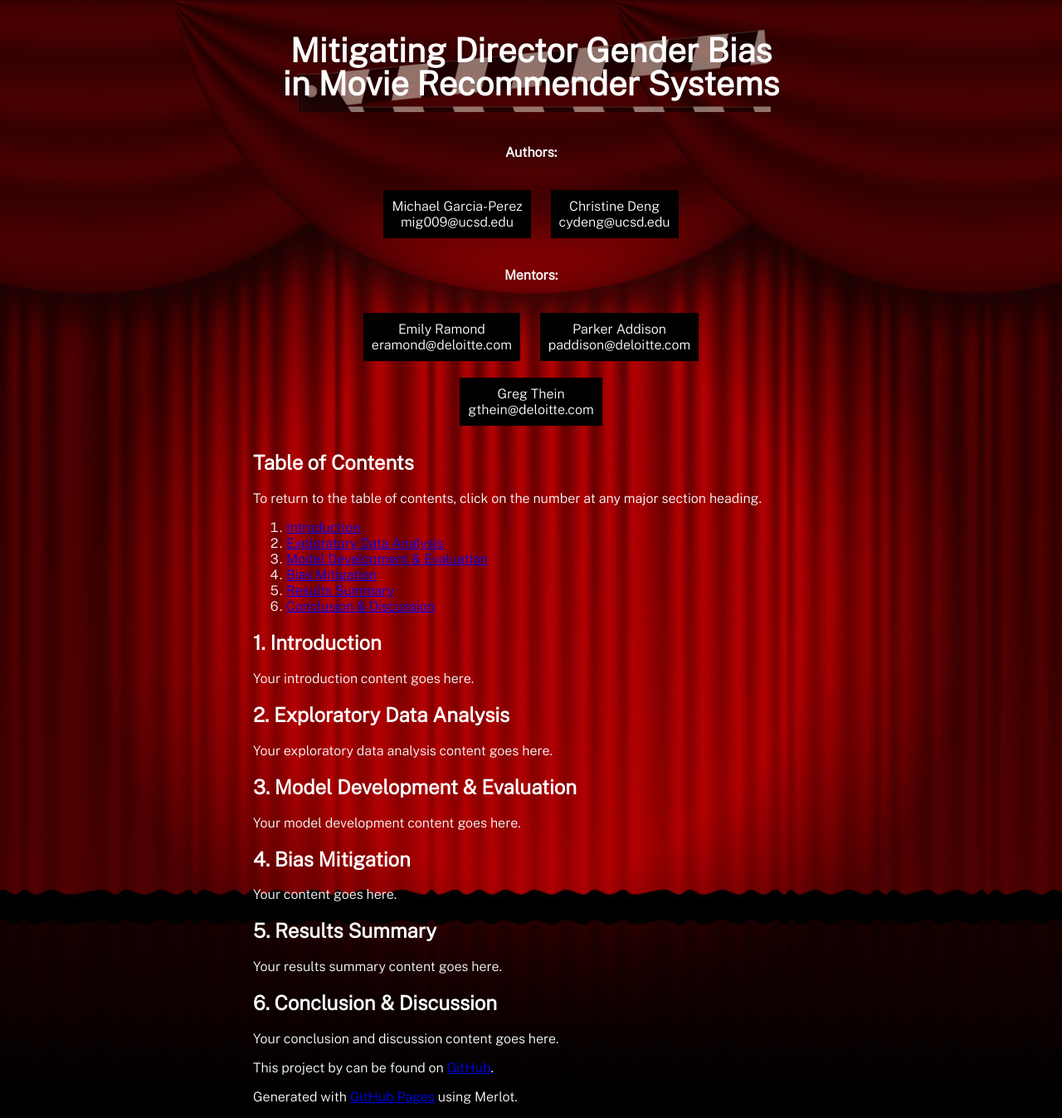
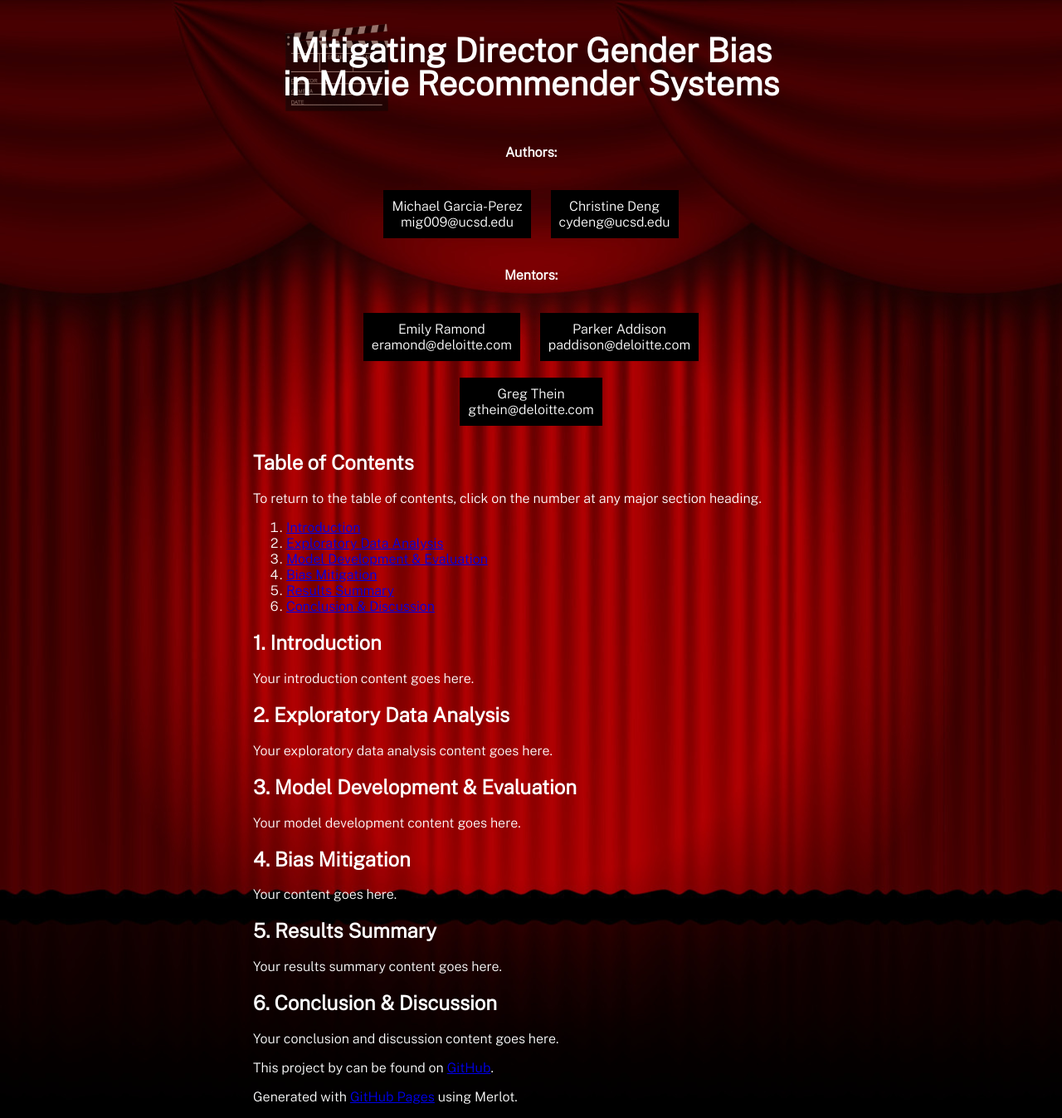
Before and after one commit to michael-garciaperez/DSC180A-Methodology-5, a Jekyll site: the page built from index.md, in a window 1280 px wide. Shown: the whole page at 83% size. Built offline with Jekyll 4.4.1, drawn with Linux system fonts in a browser that asks for light colours.

Commit message:
Update style.scss

```diff
--- a/assets/css/style.scss
+++ b/assets/css/style.scss
@@ -49,7 +49,8 @@ header h1:before {
   width: 100%;
   height: 100%;
   background-image: url('../images/clapboard.png');
-  background-size: cover;
+  background-size: contain; /* Ensure the entire background image fits within the h1 element */
+  background-repeat: no-repeat; /* Prevent the background image from repeating */
   opacity: 0.5; /* Adjust opacity to control the visibility of the background */
   z-index: -1;
 }
```
